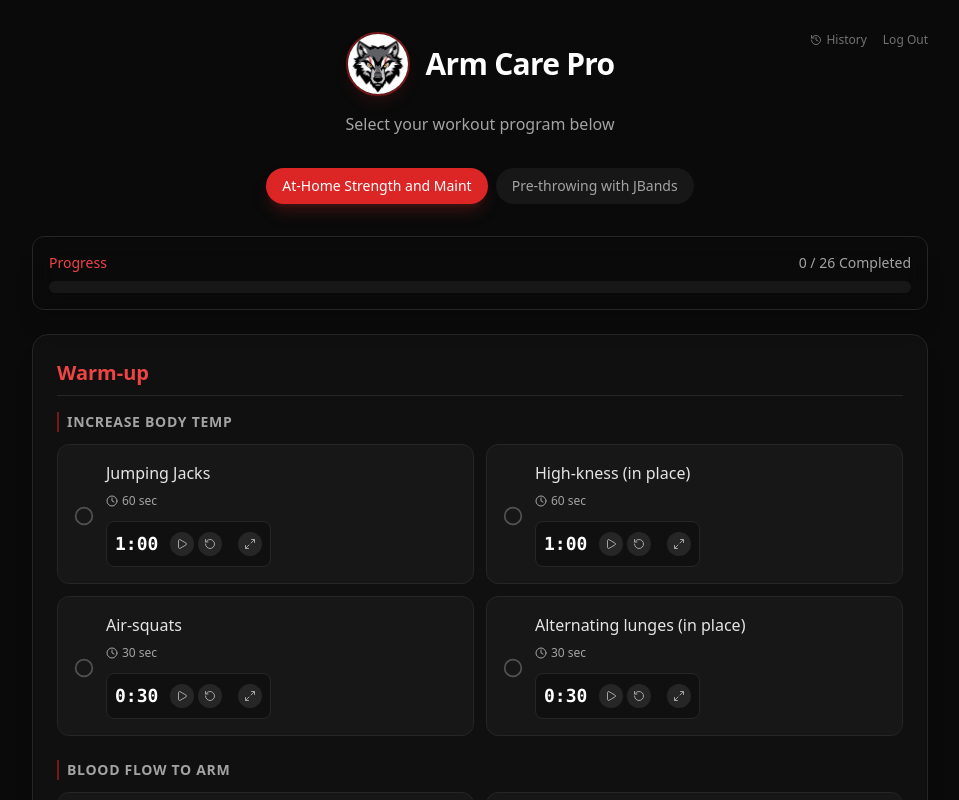
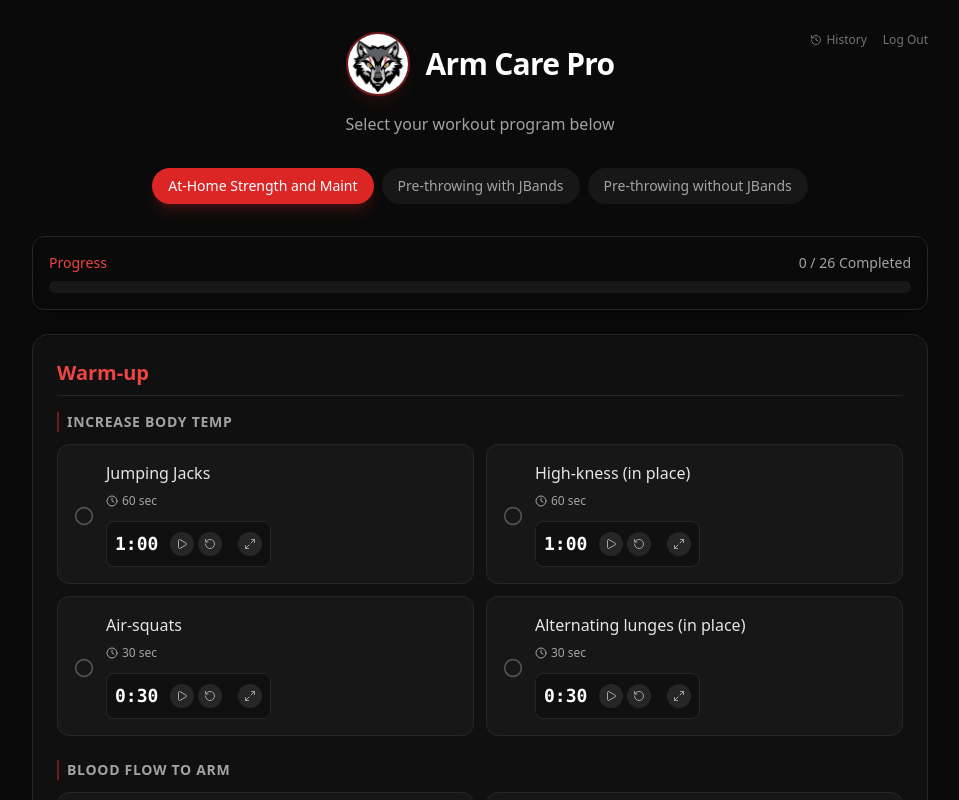
Before and after one commit to steviemac7/arm-care-app, a React (Vite) app: page / in a window 1280 px wide. Shown: the top 800 px of the page, without its empty margins (160-1119 px from the left). Built offline with nearby package versions, Linux system fonts and the light colour scheme; no server answers; the database is empty; sample sign-in values are in the browser's storage.

Commit message:
fix: restore truncated exercises data

```diff
--- a/src/data/exercises.js
+++ b/src/data/exercises.js
@@ -293,6 +293,224 @@ export const programs = [
               {
                 "name": "Arm Circles - Forward Palm Down",
                 "reps": "30 sec",
+                "video": null,
+                "timestamp": null
+              },
+              {
+                "name": "Arm Circles - Forward Palm Up",
+                "reps": "30 sec",
+                "video": null,
+                "timestamp": null
+              },
+              {
+                "name": "Arm Circles - Backward Palm Down",
+                "reps": "30 sec",
+                "video": null,
+                "timestamp": null
+              },
+              {
+                "name": "Arm Circles - Backward Palm Up",
+                "reps": "30 sec",
+                "video": null,
+                "timestamp": null
+              }
+            ]
+          }
+        ]
+      },
+      {
+        "heading": "Dual Arm",
+        "subSections": [
+          {
+            "subHeading": "Stretch",
+            "exercises": [
+              {
+                "name": "Side stretching",
+                "reps": "30 sec",
+                "video": "https://www.youtube.com/watch?v=DadrSfSb9fw",
+                "timestamp": "269.0"
+              },
+              {
+                "name": "Diagonal stretching",
+                "reps": "30 sec",
+                "video": "https://www.youtube.com/watch?v=DadrSfSb9fw",
+                "timestamp": "308.0"
+              },
+              {
+                "name": "Airplanes",
+                "reps": "30 sec",
+                "video": "https://www.youtube.com/watch?v=qFiJTyv8IqM",
+                "timestamp": null
+              },
+              {
+                "name": "Reverse Airplanes",
+                "reps": "30 sec",
+                "video": "https://www.youtube.com/watch?v=rypeT1t3s5E",
+                "timestamp": null
+              }
+            ]
+          },
+          {
+            "subHeading": "Strength",
+            "exercises": [
+              {
+                "name": "Tricep extension",
+                "reps": "1x25",
+                "video": "https://www.youtube.com/watch?v=4exTxkCijts",
+                "timestamp": null
+              },
+              {
+                "name": "Forward Flies",
+                "reps": "1x25",
+                "video": "https://www.youtube.com/watch?v=DadrSfSb9fw",
+                "timestamp": "332.0"
+              },
+              {
+                "name": "Reverse Flies",
+                "reps": "1x25",
+                "video": "https://www.youtube.com/watch?v=DadrSfSb9fw",
+                "timestamp": "360.0"
+              },
+              {
+                "name": "Rows",
+                "reps": "1x25",
+                "video": "https://www.youtube.com/watch?v=df4pTYyktSY",
+                "timestamp": null
+              },
+              {
+                "name": "Bicep Curls",
+                "reps": "1x25",
+                "video": "https://www.youtube.com/watch?v=USxpqO4SbiY",
+                "timestamp": null
+              }
+            ]
+          }
+        ]
+      },
+      {
+        "heading": "Throwing Arm",
+        "subSections": [
+          {
+            "subHeading": "Strength",
+            "exercises": [
+              {
+                "name": "Elevated Internal Rotation",
+                "reps": "1x25",
+                "video": "https://www.youtube.com/watch?v=ueWEIM5lVT0",
+                "timestamp": null
+              },
+              {
+                "name": "Elevated External Rotation",
+                "reps": "1x25",
+                "video": "https://www.youtube.com/watch?v=ZnuUI7xh0gU",
+                "timestamp": null
+              },
+              {
+                "name": "Reverse Throwing",
+                "reps": "1x25",
+                "video": "https://www.youtube.com/watch?v=DadrSfSb9fw",
+                "timestamp": "546.0"
+              },
+              {
+                "name": "Forward Throwing",
+                "reps": "1x25",
+                "video": "https://www.youtube.com/watch?v=DadrSfSb9fw",
+                "timestamp": "589.0"
+              }
+            ]
+          }
+        ]
+      }
+    ]
+  },
+  {
+    "name": "Pre-throwing without JBands",
+    "sections": [
+      {
+        "heading": "Warm-up",
+        "subSections": [
+          {
+            "subHeading": "Increase body temp",
+            "exercises": [
+              {
+                "name": "Jumping Jacks",
+                "reps": "60 sec",
+                "video": null,
+                "timestamp": null
+              },
+              {
+                "name": "Jog",
+                "reps": "2 min",
+                "video": null,
+                "timestamp": null
+              }
+            ]
+          },
+          {
+            "subHeading": "Plyometric Stretch",
+            "exercises": [
+              {
+                "name": "Shuffles",
+                "reps": "90 ft",
+                "video": null,
+                "timestamp": null
+              },
+              {
+                "name": "Walking Quad Stretch",
+                "reps": "90 ft",
+                "video": "https://www.youtube.com/watch?v=yjILII-tA9U&list=PLs40JY-_kVgbelr1ebNvqlknOjTJo3FGi",
+                "timestamp": "7.0"
+              },
+              {
+                "name": "Carioca",
+                "reps": "90 ft",
+                "video": "https://www.youtube.com/watch?v=SfJLsVnxnCE",
+                "timestamp": "7.0"
+              },
+              {
+                "name": "High knees",
+                "reps": "90 ft",
+                "video": "https://www.youtube.com/watch?v=_koAkJJVT7Y",
+                "timestamp": "4.0"
+              },
+              {
+                "name": "Butt Kicks",
+                "reps": "90 ft",
+                "video": "https://www.youtube.com/watch?v=OdoXnT4szpA",
+                "timestamp": "8.0"
+              },
+              {
+                "name": "Frankenstein Walks",
+                "reps": "90 ft",
+                "video": "https://www.youtube.com/watch?v=GRADTQKnYKk",
+                "timestamp": "8.0"
+              },
+              {
+                "name": "Cherry Pickers",
+                "reps": "90 ft",
+                "video": null,
+                "timestamp": null
+              },
+              {
+                "name": "Walking Lunges with Twist",
+                "reps": "90 ft",
+                "video": "https://www.youtube.com/watch?v=D2DwY9nTURo",
+                "timestamp": "3.0"
+              },
+              {
+                "name": "Sumo Walk",
+                "reps": "90 ft",
+                "video": null,
+                "timestamp": null
+              }
+            ]
+          },
+          {
+            "subHeading": "Blood flow to arm",
+            "exercises": [
+              {
+                "name": "Arm Circles - Forward Palm Down",
+                "reps": "30 sec",
                 "video": "https://www.youtube.com/watch?v=5GY4nLILbi4",
                 "timestamp": "115.0"
               },
```
